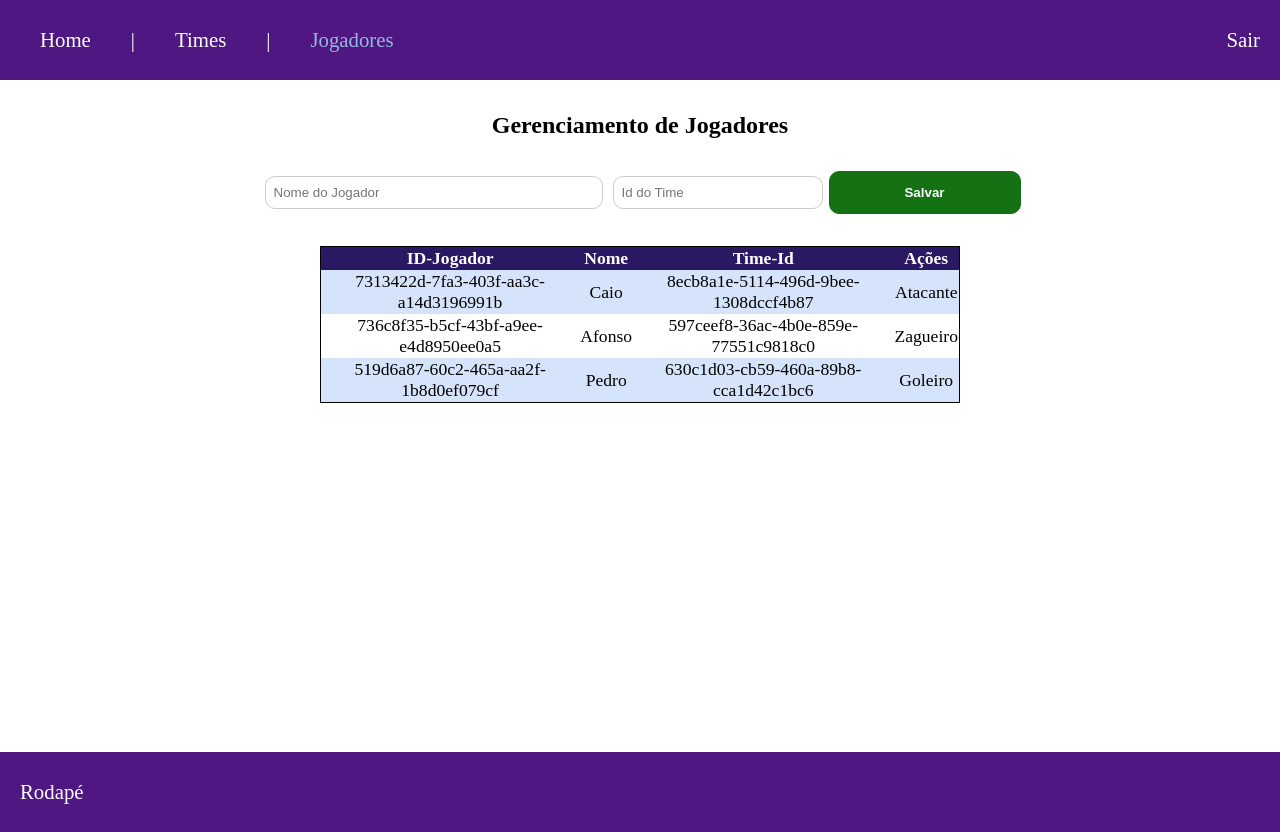
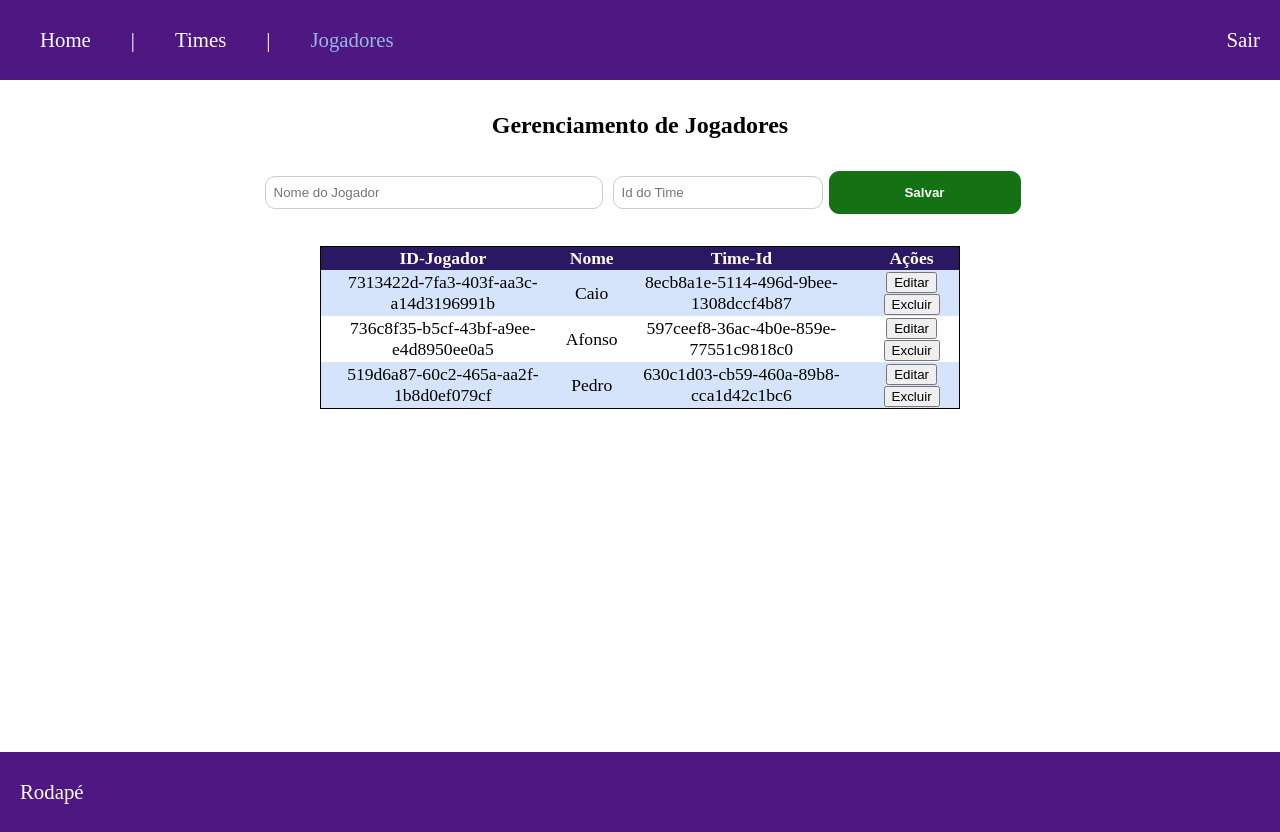
Before and after one commit to Ian-2INFO3/aula-bootcamp-teste, a Vue app: page /jogadores in a window 1280 px wide. Built offline with nearby package versions, Linux system fonts and the light colour scheme.

Commit message:
editar nome e excluir nome funcionando

```diff
--- a/src/views/JogadoresView.vue
+++ b/src/views/JogadoresView.vue
@@ -8,20 +8,17 @@ export default {
           jogadorid: "7313422d-7fa3-403f-aa3c-a14d3196991b",
           nome: "Caio",
           timeid: "8ecb8a1e-5114-496d-9bee-1308dccf4b87",
-          acao: "Atacante",
         },
         {
           novo_time: "",
           jogadorid: "736c8f35-b5cf-43bf-a9ee-e4d8950ee0a5",
           nome: "Afonso",
           timeid: "597ceef8-36ac-4b0e-859e-77551c9818c0	",
-          acao: "Zagueiro",
         },
         {
           jogadorid: "519d6a87-60c2-465a-aa2f-1b8d0ef079cf",
           nome: "Pedro",
           timeid: "630c1d03-cb59-460a-89b8-cca1d42c1bc6",
-          acao: "Goleiro",
         },
       ],
       novo_jogador: "",
@@ -38,6 +35,16 @@ export default {
         acao: "???",
       });
       this.novo_jogador = "";
+    },
+    excluir(jogador) {
+      const indice = this.jogadores.indexOf(jogador);
+      this.jogadores.splice(indice, 1);
+    },
+    editar(jogador) {
+      const novo_nome = prompt("Editar Nome do jogador");
+      if (novo_nome !== "") {
+        jogador.nome = novo_nome;
+      }
     },
   },
 };
@@ -79,7 +86,8 @@ export default {
               {{ jogador.timeid }}
             </td>
             <td>
-              {{ jogador.acao }}
+              <button @click="editar(jogador)">Editar</button>
+              <button @click="excluir(jogador)">Excluir</button>
             </td>
           </tr>
         </tbody>
--- a/src/views/TimesView.vue
+++ b/src/views/TimesView.vue
@@ -27,12 +27,10 @@ export default {
       this.times.splice(indice, 1);
     },
     editar(time) {
-      this.novo_time = time.nome;
-      // const indice = this.times.indexOf(time);
-      // const novo_nome = prompt("Editar Nome do Time");
-      // this.times.forEach((time) => {
-      //   time[indice].nome = novo_nome;
-      // });
+      const novo_nome = prompt("Editar Nome do Time");
+      if (novo_nome !== "") {
+        time.nome = novo_nome;
+      }
     },
   },
 };
```
